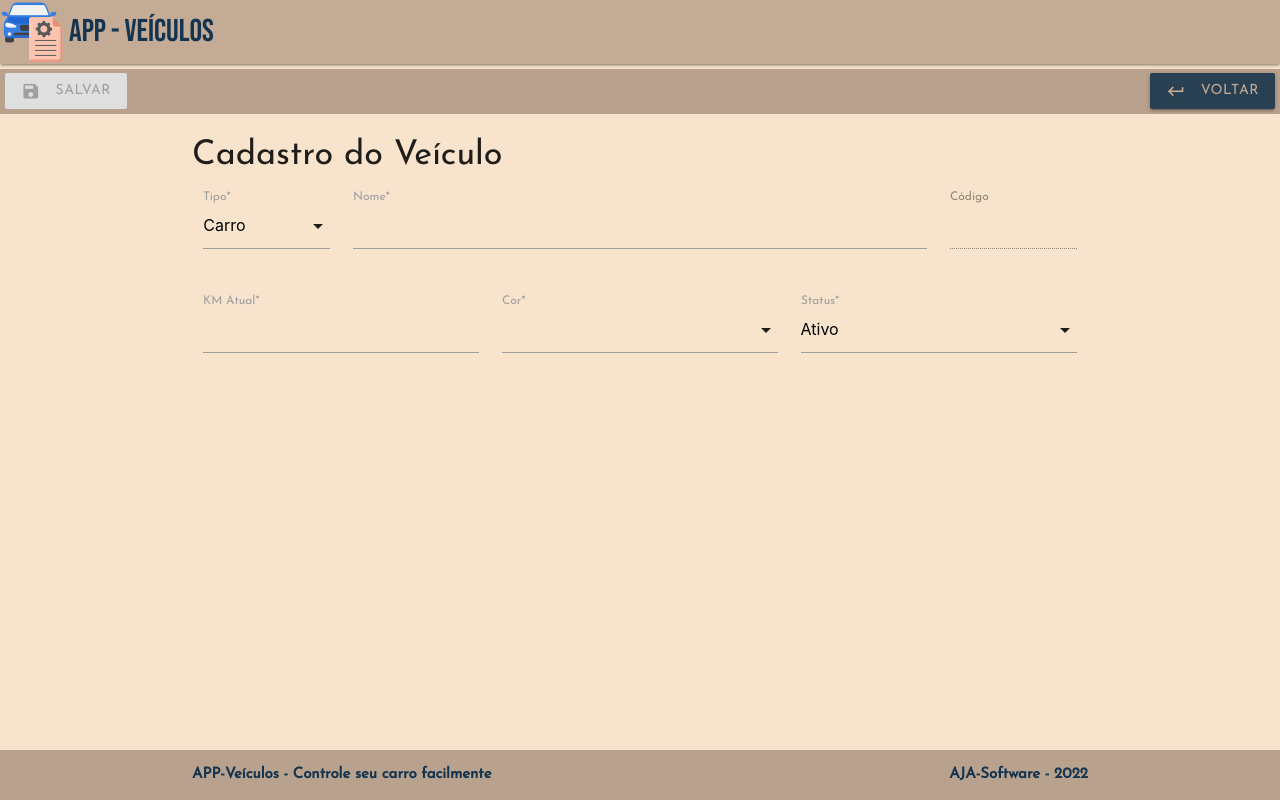
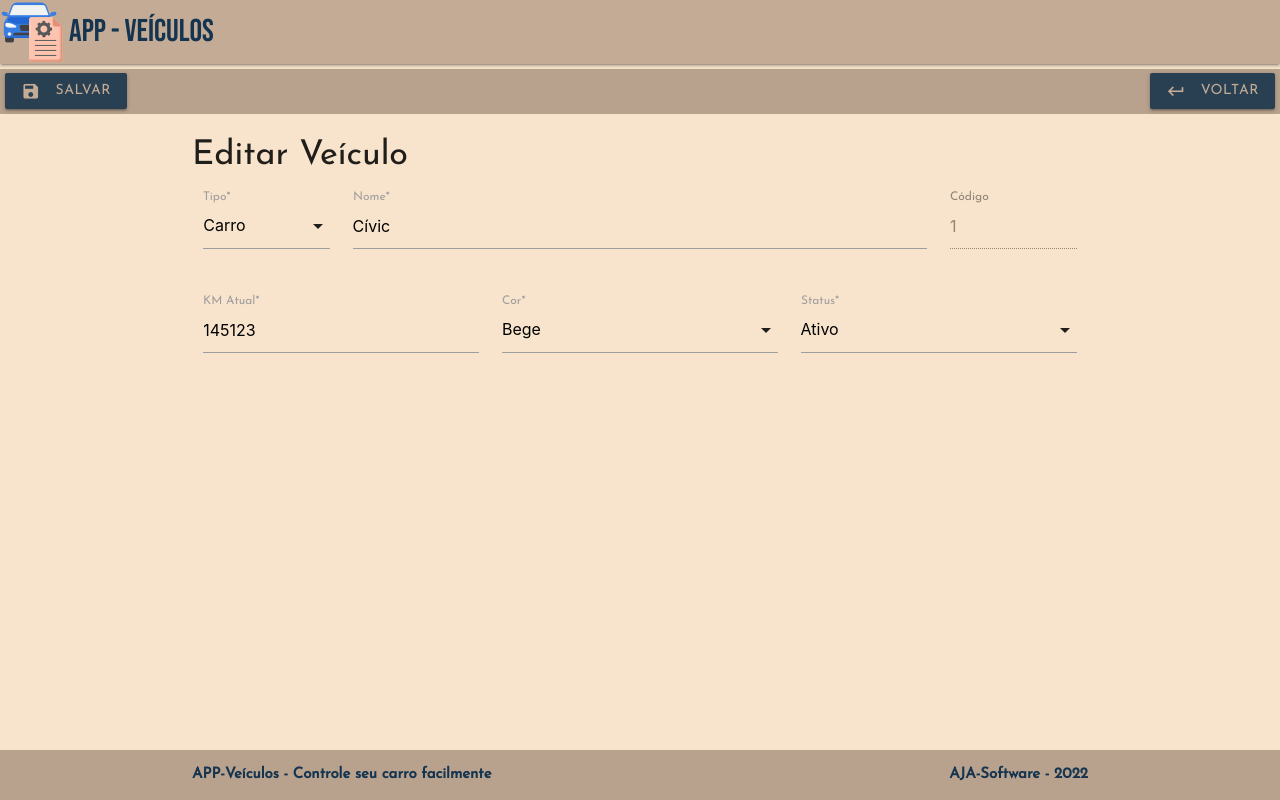
Before and after one commit to adrianojalves/app-veiculos, an Angular app: page /cadastrar-veiculo/1 in a window 1280 px wide. Built offline with nearby package versions, Linux system fonts and the light colour scheme; data requests are answered from the project's data file.

Commit message:
Atividade 12
Fazer requisições a API com tratamento da resposta com Promises.
Cadastrar uma entidade no JSON Server.

```diff
--- /dev/null
+++ b/db.json
@@ -0,0 +1,20 @@
+{
+  "veiculos": [
+    {
+      "id": 1,
+      "nome": "Cívic",
+      "tipo": "Carro",
+      "kmAtual": 145123,
+      "cor": "Bege",
+      "status": true
+    },
+    {
+      "status": true,
+      "tipo": "Moto",
+      "nome": "Fazer 250",
+      "id": 2,
+      "kmAtual": 33200,
+      "cor": "Azul"
+    }
+  ]
+}
--- a/src/app/app.module.ts
+++ b/src/app/app.module.ts
@@ -5,6 +5,7 @@ import { AppComponent } from './app.component';
 import { MyFooterComponent } from './my-footer/my-footer.component';
 import { MyHeaderComponent } from './my-header/my-header.component';
 import { AppRoutingModule } from './app-routing.module';
+import { HttpClientModule } from '@angular/common/http'
 import { AppMsgModalComponent } from './app-msg-modal/app-msg-modal.component';
 import { IndexComponent } from './index/index.component';
 import { ListarVeiculosComponent } from './listar-veiculos/listar-veiculos.component';
@@ -29,6 +30,7 @@ import { BarraMenuListaComponent } from './barra-menu-lista/barra-menu-lista.com
     BrowserModule,
     AppRoutingModule,
     FormsModule,
+    HttpClientModule
   ],
   providers: [],
   bootstrap: [AppComponent]
--- a/src/app/cadastrar-veiculo/cadastrar-veiculo.component.html
+++ b/src/app/cadastrar-veiculo/cadastrar-veiculo.component.html
@@ -1,7 +1,8 @@
 <app-barra-menu-cadastro (aoSalvar)="salvar($event)" [desabilitar]="!this.veiculo.validate() || !hideCardAviso" (aoVoltar)="voltar($event)" ></app-barra-menu-cadastro>
 
 <div class="container">
-  <h4>Cadastro do Veículo</h4>
+  <h4 *ngIf="add">Cadastrar Veículo</h4>
+  <h4 *ngIf="update">Editar Veículo</h4>
 
   <div class="row" [hidden]="hideCardAviso">
     <div class="col s12">
--- a/src/app/cadastrar-veiculo/cadastrar-veiculo.component.ts
+++ b/src/app/cadastrar-veiculo/cadastrar-veiculo.component.ts
@@ -1,10 +1,9 @@
-import { KEY_VEICULO } from './../utils/memory-cache-util';
+import { VeiculosCrudServiceService } from './../servicos/veiculos-crud-service.service';
 import { Veiculo, TipoVeiculo } from './../models/Veiculos';
 import { ActivatedRoute, Router } from '@angular/router';
 import { Component, OnInit, ViewChild, ElementRef } from '@angular/core';
 import { CORES } from '../models/ModelsUtils';
 import * as M from "materialize-css";
-import { MemoreCacheUtil } from '../utils/memory-cache-util';
 
 @Component({
   selector: 'app-cadastrar-veiculo',
@@ -25,13 +24,24 @@ export class CadastrarVeiculoComponent implements OnInit {
   TipoVeiculo = TipoVeiculo;
 
   constructor(private router: Router,
-              private activeRouter: ActivatedRoute) { }
+              private activeRouter: ActivatedRoute,
+              private veiculoCrudService : VeiculosCrudServiceService
+            ) {
+              this.veiculo = new Veiculo();
+            }
 
   ngOnInit(): void {
     this.codigo = this.activeRouter.snapshot.params['id'];
 
-    if(this.codigo){
-      this.veiculo = Veiculo.converter(MemoreCacheUtil.getItem(KEY_VEICULO, this.codigo, new Veiculo()));
+    if(this.codigo && this.codigo>0){
+      this.veiculoCrudService.getById(this.codigo)
+                             .then((veiculoSave: Veiculo)=>{
+                                this.veiculo = Veiculo.converter(veiculoSave);
+                             })
+                             .catch(()=>{
+                                alert("Erro ao buscar o veículo");
+                                this.veiculo = new Veiculo();
+                             });
     }
     else
       this.veiculo = new Veiculo();
@@ -52,8 +62,27 @@ export class CadastrarVeiculoComponent implements OnInit {
   }
 
   salvar(event: any){
-    MemoreCacheUtil.save(KEY_VEICULO, this.veiculo.id, this.veiculo);
+    if(!this.veiculo.id || this.veiculo.id<1){
+      this.veiculoCrudService.save(this.veiculo)
+                           .then(()=>{
+                            this.iniciaRedirecionar();
+                           })
+                           .catch(()=>{
+                            alert("Erro ao cadastrar o veículo");
+                           })
+    }
+    else{
+      this.veiculoCrudService.update(this.veiculo)
+                           .then(()=>{
+                            this.iniciaRedirecionar();
+                           })
+                           .catch(()=>{
+                            alert("Erro ao cadastrar o veículo");
+                           })
+    }
+  }
 
+  private iniciaRedirecionar(){
     this.segundos = 3;
 
     this.hideCardAviso=false;
@@ -74,4 +103,12 @@ export class CadastrarVeiculoComponent implements OnInit {
     }
   }
 
+  get add(){
+    return !this.codigo || this.codigo<1;
+  }
+
+  get update(){
+    return !this.add;
+  }
+
 }
--- a/src/app/listar-veiculos/listar-veiculos.component.html
+++ b/src/app/listar-veiculos/listar-veiculos.component.html
@@ -35,8 +35,8 @@
         <td>{{v.tipo}}</td>
         <td>{{v.nome}}</td>
         <td style="text-align: center">
-          <a class="waves-effect waves-light btn button-table" style="margin-right: 2px;" title="Editar" (click)="editar(v.id)" ><i class="material-icons">edit</i></a>
-          <a class="waves-effect waves-light btn button-table red" title="Excluir" (click)="excluir(v.id)" ><i class="material-icons">delete_forever</i></a>
+          <a class="waves-effect waves-light btn button-table" [ngClass]="desabilitarCss" style="margin-right: 2px;" title="Editar" (click)="editar(v.id)" ><i class="material-icons">edit</i></a>
+          <a class="waves-effect waves-light btn button-table red" title="Excluir" [ngClass]="desabilitarCss" (click)="excluir(v.id)" ><i class="material-icons">delete_forever</i></a>
         </td>
       </tr>
     </tbody>
--- a/src/app/listar-veiculos/listar-veiculos.component.ts
+++ b/src/app/listar-veiculos/listar-veiculos.component.ts
@@ -1,8 +1,7 @@
-import { KEY_VEICULO } from './../utils/memory-cache-util';
-import { TipoVeiculo, Veiculo } from './../models/Veiculos';
+import { VeiculosCrudServiceService } from './../servicos/veiculos-crud-service.service';
 import { Component, OnInit } from '@angular/core';
 import { Router } from '@angular/router';
-import { MemoreCacheUtil } from '../utils/memory-cache-util';
+import { Veiculo } from '../models/Veiculos';
 
 @Component({
   selector: 'app-listar-veiculos',
@@ -15,18 +14,25 @@ export class ListarVeiculosComponent implements OnInit {
   hideCardAviso = true;
   segundos! : number;
 
-  constructor(private router: Router) { }
+  constructor(private router: Router,
+              private veiculoCurdService : VeiculosCrudServiceService
+    ) { }
 
   ngOnInit(): void {
-    this.listVeiculos = MemoreCacheUtil.getList(KEY_VEICULO);
+    this.buscarVeiculos();
   }
 
   excluir(id: number){
-    this.listVeiculos = MemoreCacheUtil.deletar(KEY_VEICULO, id);
-    this.segundos = 3;
-    this.hideCardAviso=false;
+    this.veiculoCurdService.delete(id)
+        .then(() => {
+            this.segundos = 3;
+            this.hideCardAviso=false;
 
-    this.showMessage();
+            this.showMessage();
+        })
+        .catch((error) =>{
+          alert(error);
+        })
   }
 
   editar(id: number){
@@ -37,9 +43,20 @@ export class ListarVeiculosComponent implements OnInit {
     this.router.navigate(['/cadastrar-veiculo', 0]);
   }
 
+  buscarVeiculos(){
+    this.veiculoCurdService.getAll()
+            .then((veiculos: Veiculo[]) => {
+              this.listVeiculos = veiculos;
+            } )
+            .catch((error) => {
+              alert(error);
+            })
+  }
+
   showMessage(){
     if(this.segundos==0){
       this.hideCardAviso=true;
+      this.buscarVeiculos();
       return;
     }
     else{
@@ -50,4 +67,8 @@ export class ListarVeiculosComponent implements OnInit {
       },1000)
     }
   }
+
+  get desabilitarCss(){
+    return !this.hideCardAviso?"disabled":"";
+  }
 }
--- /dev/null
+++ b/src/app/servicos/veiculos-crud-service.service.ts
@@ -0,0 +1,120 @@
+import { VeiculosServiceService } from './veiculos-service.service';
+import { Injectable } from '@angular/core';
+import { Veiculo } from '../models/Veiculos';
+import { KEY_VEICULO, MemoreCacheUtil } from '../utils/memory-cache-util';
+
+@Injectable({
+  providedIn: 'root'
+})
+export class VeiculosCrudServiceService {
+
+  constructor(private vService : VeiculosServiceService) { }
+
+  save(veiculo: Veiculo): Promise<Veiculo>{
+    const p = new Promise<Veiculo>((resolve, reject) => {
+      veiculo.id = MemoreCacheUtil.getList(KEY_VEICULO).length+1;
+
+      this.vService.save(veiculo)
+          .then((veiculoSave: Veiculo | undefined)=>{
+            if(veiculoSave != undefined){
+              MemoreCacheUtil.save(KEY_VEICULO, veiculoSave.id, veiculoSave);
+
+              resolve(veiculoSave);
+            }
+            else{
+              reject('Erro ao cadastrar o veículo');
+            }
+          })
+          .catch(()=>{
+            reject('Erro ao cadastrar o veículo');
+          });
+
+    });
+
+    return p
+  }
+
+  delete(id: number): Promise<boolean>{
+    const p = new Promise<boolean>((resolve, reject) => {
+      this.vService.delete(id)
+          .then(()=>{
+              MemoreCacheUtil.deletar(KEY_VEICULO, id);
+
+              resolve(true);
+          })
+          .catch(()=>{
+            reject(false);
+          });
+
+    });
+
+    return p
+  }
+
+  update(veiculo: Veiculo): Promise<Veiculo>{
+    const p = new Promise<Veiculo>((resolve, reject) => {
+      this.vService.update(veiculo)
+          .then((veiculoSave: Veiculo | undefined)=>{
+            if(veiculoSave != undefined){
+              MemoreCacheUtil.save(KEY_VEICULO, veiculoSave.id, veiculoSave);
+
+              resolve(veiculoSave);
+            }
+            else{
+              reject('Erro ao atualizar o veículo');
+            }
+          })
+          .catch(()=>{
+            reject('Erro ao atualizar o veículo');
+          });
+
+    });
+
+    return p
+  }
+
+  getById(id: number): Promise<Veiculo>{
+    const p = new Promise<Veiculo>((resolve, reject) => {
+      let retorno  = MemoreCacheUtil.getItem(KEY_VEICULO, id, null);
+
+      if(retorno==null){
+        this.vService.getById(id)
+            .then((veiculoSave: Veiculo | undefined)=>{
+              if(veiculoSave != undefined){
+                resolve(veiculoSave);
+              }
+              else{
+                reject('Erro ao buscar o veículo');
+              }
+            })
+            .catch(()=>{
+              reject('Erro ao buscar o veículo');
+            });
+        }
+        else{
+          resolve(retorno);
+        }
+    });
+
+    return p
+  }
+
+  getAll():Promise<Veiculo[]>{
+    const p = new Promise<Veiculo[]>((resolve, reject) => {
+        this.vService.getAll()
+            .then((veiculos:Veiculo[]|undefined)=>{
+              if(veiculos!=undefined){
+                MemoreCacheUtil.saveList(KEY_VEICULO, veiculos);
+                resolve(veiculos);
+              }
+              else
+                reject('Erro ao carregar lista');
+            })
+            .catch(()=>{
+              reject('Erro ao carregar lista.');
+            });
+    });
+
+    return p
+  }
+}
--- /dev/null
+++ b/src/app/servicos/veiculos-service.service.ts
@@ -0,0 +1,48 @@
+import { Veiculo } from './../models/Veiculos';
+import { HttpClient, HttpHeaders } from '@angular/common/http';
+import { Injectable } from '@angular/core';
+import { Observable } from 'rxjs';
+
+@Injectable({
+  providedIn: 'root'
+})
+export class VeiculosServiceService {
+  private URL = "http://localhost:3000/veiculos";
+
+  httpOptions = {
+    headers: new HttpHeaders({ 'Content-Type': 'application/json' }),
+  };
+
+  constructor(
+    private http: HttpClient
+  ) { }
+
+  getById(id: number): Promise<Veiculo | undefined> {
+    return this.http.get<Veiculo>(`${this.URL}/${id}`).toPromise();
+  }
+
+  getAll():Promise<Veiculo[] |undefined>{
+    return this.http.get<Veiculo[]>(this.URL).toPromise();
+  }
+
+  delete(id: number){
+    return this.http.delete<Veiculo>(`${this.URL}/${id}`).toPromise();
+  }
+
+  save(veiculo: Veiculo): Promise<Veiculo | undefined> {
+    return this.http.post<Veiculo>(
+      this.URL,
+      veiculo,
+      this.httpOptions
+    ).toPromise();
+  }
+
+  update(veiculo: Veiculo): Promise<Veiculo | undefined> {
+    return this.http.put<Veiculo>(
+      `${this.URL}/${veiculo.id}`,
+      veiculo,
+      this.httpOptions
+    ).toPromise();
+  }
+
+}
--- a/src/app/utils/memory-cache-util.ts
+++ b/src/app/utils/memory-cache-util.ts
@@ -73,7 +73,7 @@ export class MemoreCacheUtil{
     return novoArray;
   }
 
-  private static saveList(key: string, object: any){
+  public static saveList(key: string, object: any){
     this.initialize();
 
     StorageUtil.saveList(key, object);
```
Also changed, not shown: 1 other file (tests, documents, lock files or other folders).
